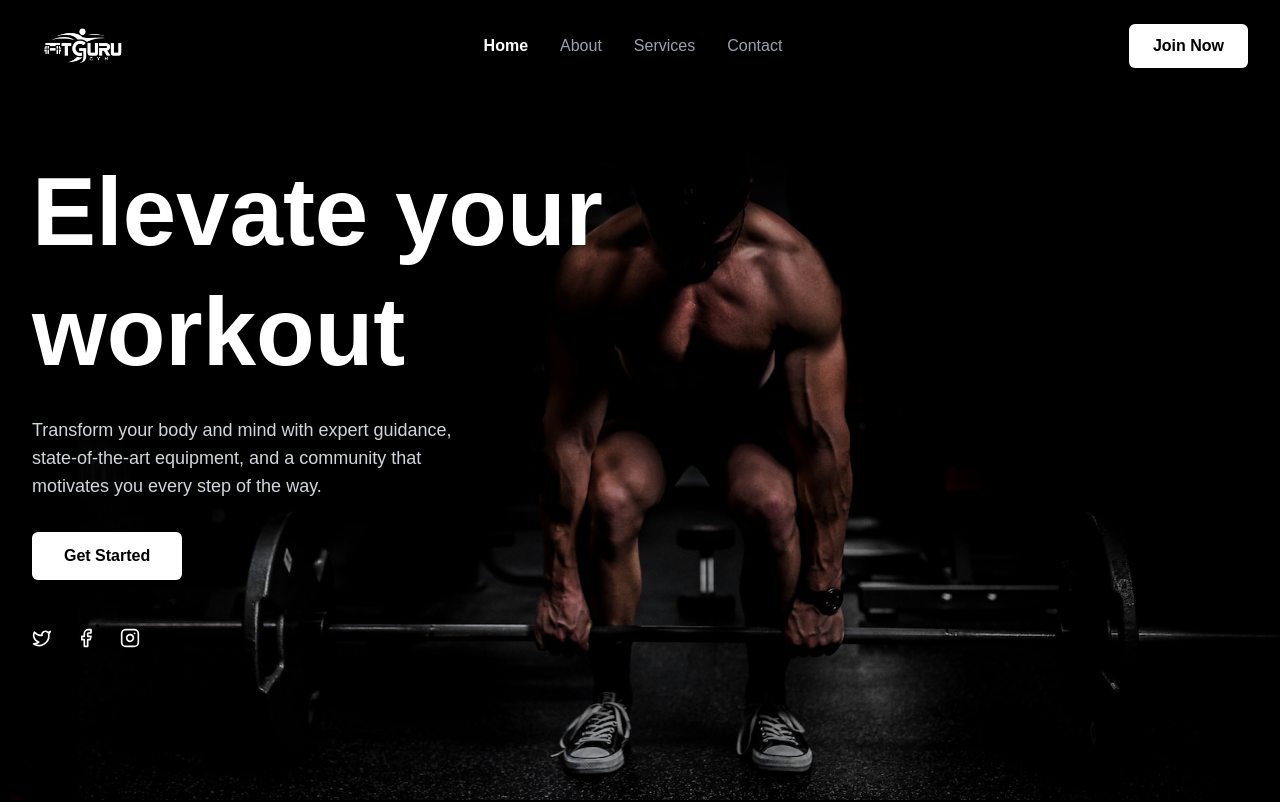
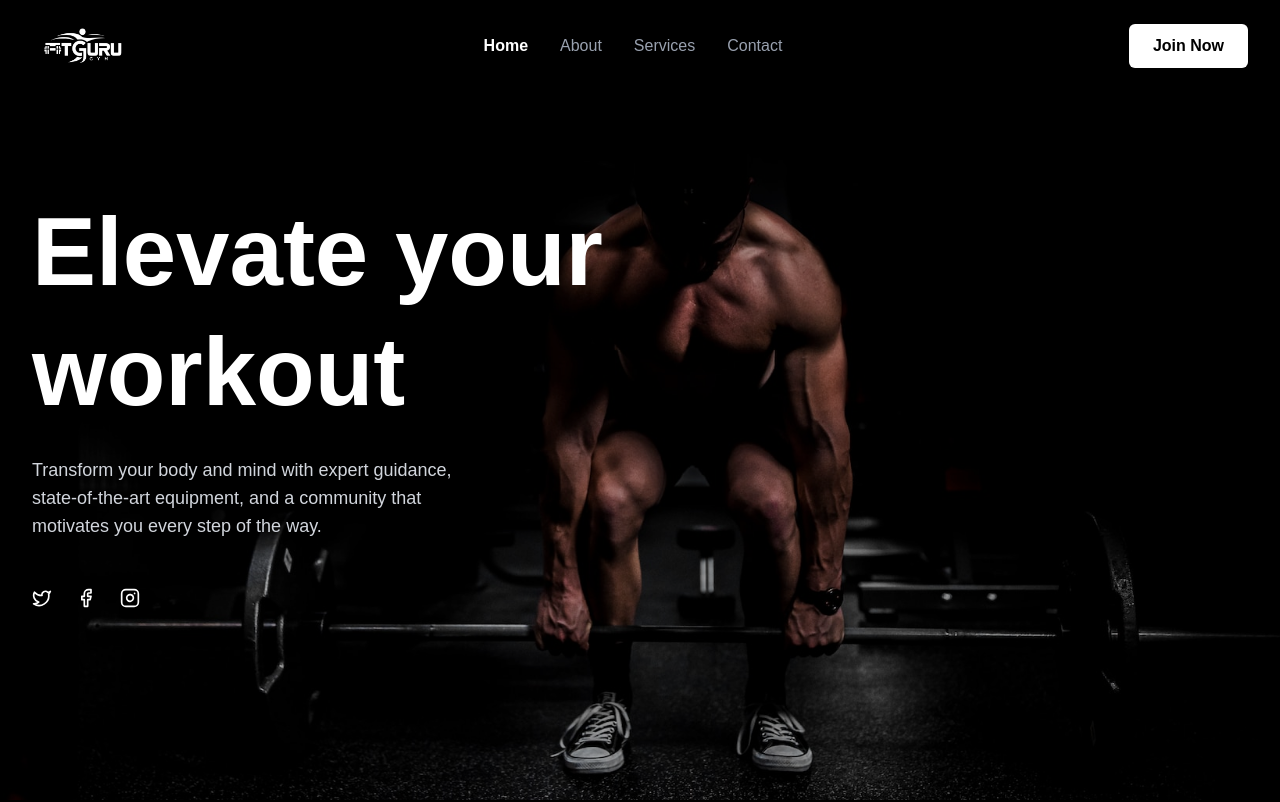
Before and after one commit to inioluwa-1/gym-landingpage, a Next.js app: page / in a window 1280 px wide. Shown: the top 802 px of the page. Built offline with nearby package versions, Linux system fonts and the light colour scheme.

Commit message:
feat: update Coaches button to reload page on click; adjust Hero component's paragraph margin and remove CTA button; fix Trainers component height for better layout

```diff
--- a/src/app/components/Coaches.tsx
+++ b/src/app/components/Coaches.tsx
@@ -47,6 +47,7 @@ export default function Coaches() {
             <button
               className="text-white px-8 py-3.5 rounded-md font-semibold transition"
               style={{ backgroundColor: '#FF0336' }}
+              onClick={() => window.location.reload()}
               onMouseEnter={(e) => e.currentTarget.style.backgroundColor = '#FF5A7A'}
               onMouseLeave={(e) => e.currentTarget.style.backgroundColor = '#FF0336'}
               onTouchStart={(e) => e.currentTarget.style.backgroundColor = '#FF5A7A'}
--- a/src/app/components/Hero.tsx
+++ b/src/app/components/Hero.tsx
@@ -25,14 +25,9 @@ export default function Hero() {
           </h1>
 
           {/* Description */}
-          <p className="text-gray-300 text-base md:text-lg mb-6 md:mb-8 max-w-md">
+          <p className="text-gray-300 text-base md:text-lg mb-8 md:mb-12 max-w-md">
             Transform your body and mind with expert guidance, state-of-the-art equipment, and a community that motivates you every step of the way.
           </p>
-
-          {/* CTA Button */}
-          <button className="bg-white text-black px-6 md:px-8 py-2.5 md:py-3 rounded-md font-semibold hover:bg-gray-200 transition mb-8 md:mb-12">
-            Get Started
-          </button>
 
           {/* Social Icons */}
           <div className="flex items-center space-x-6">
--- a/src/app/components/Trainers.tsx
+++ b/src/app/components/Trainers.tsx
@@ -107,7 +107,7 @@ export default function Trainers() {
           {infiniteTrainers.map((trainer, index) => (
             <div
               key={`${trainer.id}-${index}`}
-              className="shrink-0 w-[calc(100vw-80px)] max-w-70 h-100 relative overflow-hidden rounded-3xl"
+              className="shrink-0 w-[calc(100vw-80px)] max-w-70 h-80 relative overflow-hidden rounded-3xl"
             >
               <Image
                 src={trainer.image}
```
